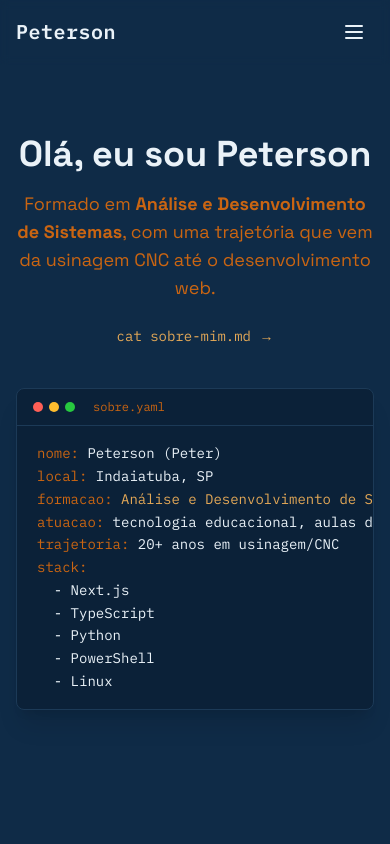
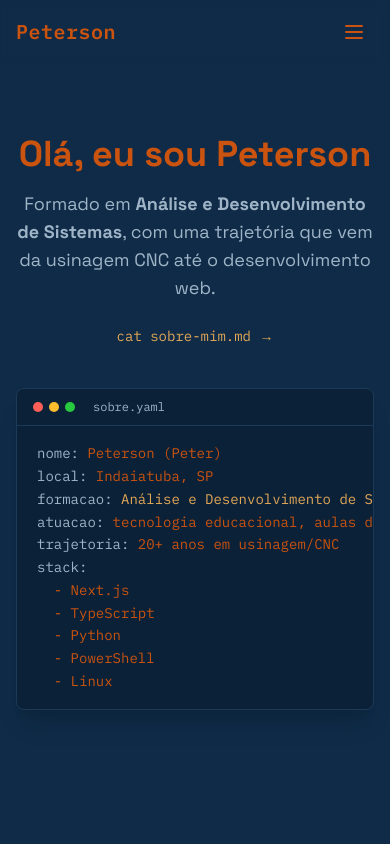
Before and after one commit to petersonros/website, a Next.js app: page / in a window 390 px wide. Shown: the top 844 px of the page. Built offline with nearby package versions, Linux system fonts and the light colour scheme.

Commit message:
fix: CubeBackkground on mobile

```diff
--- a/src/styles/variables.css
+++ b/src/styles/variables.css
@@ -6,16 +6,16 @@
  */
 :root {
   --background: #0f2b47;
-  --foreground: #eaf2f8;
+  --foreground: #ca530f;
   --card: #0b2138;
   --border: #1c3a57;
   --primary: #e3a857;
   --primary-foreground: #0f2b47;
   --muted: #14304c;
-  --muted-foreground: #ca6512;
+  --muted-foreground: #9fb4c7;
 }
 
 /*
  * --muted-foreground: #9fb4c7;
- *
+ * --foreground: #eaf2f8;
  */
```
